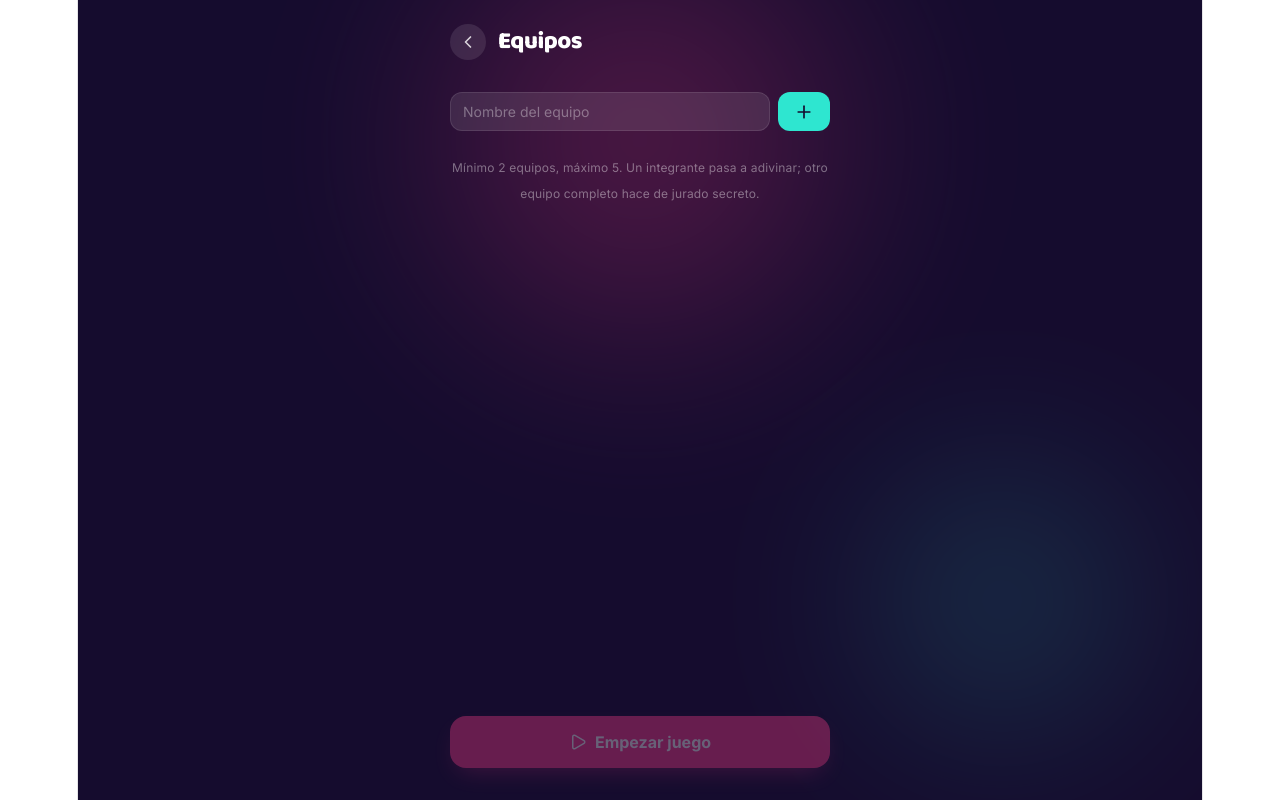
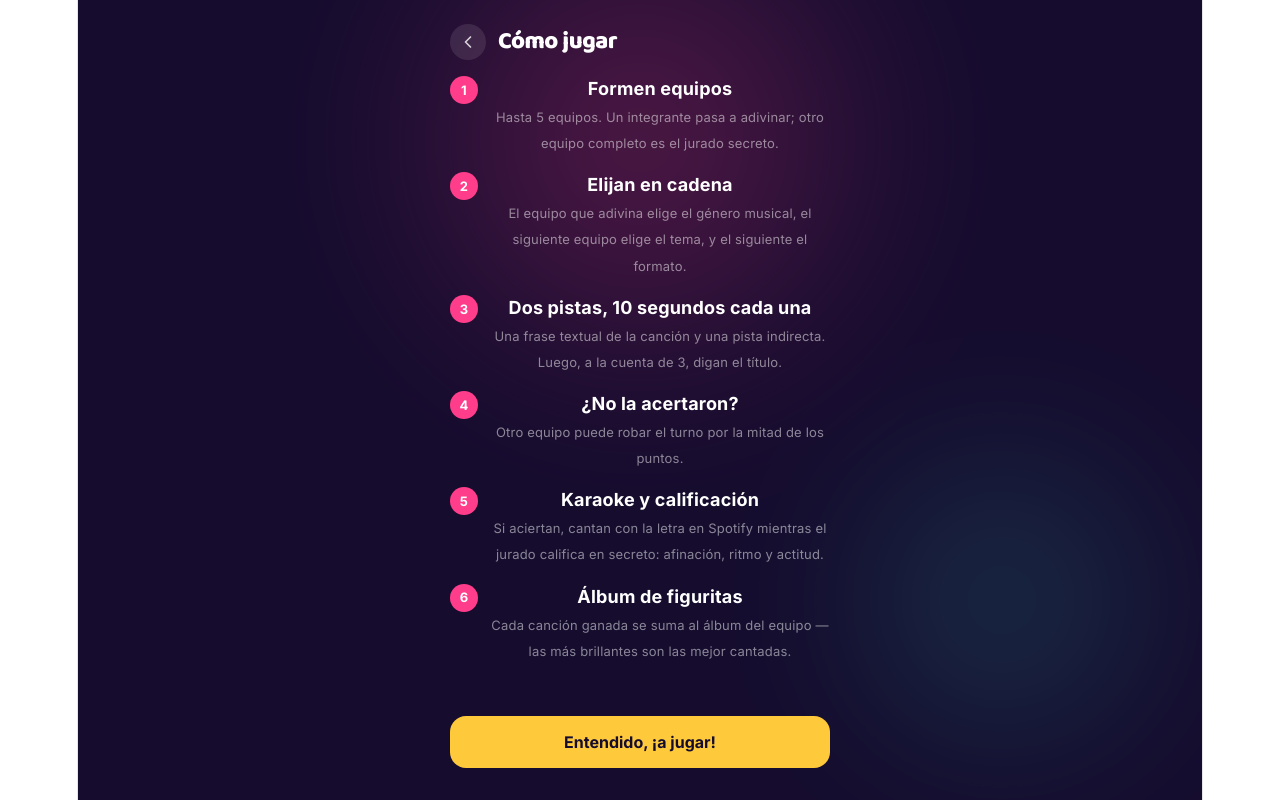
Before and after one commit to cadagave-alt/pistazo, a React (Vite) app: page / in a window 1280 px wide. Both pictures are taken after a click on the button "Jugar". Built offline with nearby package versions, Linux system fonts and the light colour scheme.

Commit message:
Agregar instrucciones, pantallas de transicion y traspasos de celular

```diff
--- a/src/App.jsx
+++ b/src/App.jsx
@@ -137,6 +137,7 @@ export default function Pistazo() {
   const wakeLockRef = useRef(null);
   const tapCountRef = useRef(0);
   const lastTapRef = useRef(0);
+  const [hasSeenInstructions, setHasSeenInstructions] = useState(true);
 
   function handleLogoTap() {
     const now = Date.now();
@@ -244,6 +245,19 @@ export default function Pistazo() {
   }
   useEffect(() => () => clearInterval(timerRef.current), []);
 
+  useEffect(() => {
+    try {
+      const seen = localStorage.getItem("pistazo-seen-instructions");
+      setHasSeenInstructions(!!seen);
+    } catch (e) { /* ignore */ }
+  }, []);
+
+  function dismissInstructions(goToTeams) {
+    try { localStorage.setItem("pistazo-seen-instructions", "1"); } catch (e) {}
+    setHasSeenInstructions(true);
+    setScreen(goToTeams ? "teams" : "home");
+  }
+
   function addTeam() {
     if (!teamInput.trim() || teams.length >= 5) return;
     setTeams([...teams, { id: uid(), name: teamInput.trim(), score: 0, album: [] }]);
@@ -263,7 +277,7 @@ export default function Pistazo() {
     setJuryId(other?.id || null);
   }
 
-  function pickMood(mood, generoFilter, formatoFilter) {
+  function selectSong(mood, generoFilter, formatoFilter) {
     const pool = (library[mood] || []).filter((s) => {
       if (usedIds.includes(s.id)) return false;
       if (generoFilter && generoFilter !== "Todos" && s.genero !== generoFilter) return false;
@@ -283,6 +297,10 @@ export default function Pistazo() {
     setIsSteal(false);
     setAttemptedIds([]);
     setWonById(null);
+    setScreen("getReady");
+  }
+
+  function startClueSequence() {
     setScreen("clue1");
     runCountdown(CLUE_SECONDS, setTimeLeft, () => {
       setScreen("clue2");
@@ -307,6 +325,10 @@ export default function Pistazo() {
   function offerSteal(teamId) {
     setPerformerId(teamId);
     setIsSteal(true);
+    setScreen("stealReady");
+  }
+
+  function startStealSequence() {
     setScreen("countdown");
     runCountdown(COUNT_SECONDS, (t) => { setTimeLeft(t); vibrate(60); }, () => {
       setScreen("waiting");
@@ -382,9 +404,35 @@ export default function Pistazo() {
               <p style={{ color: "rgba(255,255,255,0.5)", marginTop: 8, fontSize: 14 }}>Adivina la canción. Gana la ronda. Cántala como si fuera tuya.</p>
             </div>
             <div style={{ width: "100%", display: "flex", flexDirection: "column", gap: 12, marginTop: 16 }}>
-              <Btn onClick={() => setScreen("teams")}><Users size={18} /> Jugar</Btn>
+              <Btn onClick={() => setScreen(hasSeenInstructions ? "teams" : "instructions")}><Users size={18} /> Jugar</Btn>
+              <Btn variant="secondary" onClick={() => setScreen("instructions")}>Cómo jugar</Btn>
             </div>
           </div>
+        </Stage>
+      )}
+
+      {screen === "instructions" && (
+        <Stage>
+          <Header title="Cómo jugar" onBack={() => setScreen("home")} />
+          <div style={{ display: "flex", flexDirection: "column", gap: 16, flex: 1 }}>
+            {[
+              { n: "1", t: "Formen equipos", d: "Hasta 5 equipos. Un integrante pasa a adivinar; otro equipo completo es el jurado secreto." },
+              { n: "2", t: "Elijan en cadena", d: "El equipo que adivina elige el género musical, el siguiente equipo elige el tema, y el siguiente el formato." },
+              { n: "3", t: "Dos pistas, 10 segundos cada una", d: "Una frase textual de la canción y una pista indirecta. Luego, a la cuenta de 3, digan el título." },
+              { n: "4", t: "¿No la acertaron?", d: "Otro equipo puede robar el turno por la mitad de los puntos." },
+              { n: "5", t: "Karaoke y calificación", d: "Si aciertan, cantan con la letra en Spotify mientras el jurado califica en secreto: afinación, ritmo y actitud." },
+              { n: "6", t: "Álbum de figuritas", d: "Cada canción ganada se suma al álbum del equipo — las más brillantes son las mejor cantadas." },
+            ].map((s) => (
+              <div key={s.n} style={{ display: "flex", gap: 12 }}>
+                <div style={{ width: 28, height: 28, borderRadius: 999, background: C.pink, color: C.white, fontWeight: 900, display: "flex", alignItems: "center", justifyContent: "center", flexShrink: 0, fontSize: 13 }}>{s.n}</div>
+                <div>
+                  <p style={{ color: C.white, fontWeight: 700, margin: 0 }}>{s.t}</p>
+                  <p style={{ color: "rgba(255,255,255,0.5)", fontSize: 13, margin: "2px 0 0 0" }}>{s.d}</p>
+                </div>
+              </div>
+            ))}
+          </div>
+          <Btn variant="gold" onClick={() => dismissInstructions(true)}>Entendido, ¡a jugar!</Btn>
         </Stage>
       )}
 
@@ -522,10 +570,39 @@ export default function Pistazo() {
           </p>
           <div style={{ display: "grid", gridTemplateColumns: "1fr 1fr", gap: 8 }}>
             {FORMATOS.filter((f) => (library[pendingTipo] || []).some((s) => !usedIds.includes(s.id) && s.genero === pendingGenero && s.formato === f)).map((f) => (
-              <button key={f} onClick={() => pickMood(pendingTipo, pendingGenero, f)} style={{ padding: 16, borderRadius: 16, background: "rgba(255,255,255,0.1)", border: "1px solid rgba(255,255,255,0.1)", color: C.white, fontWeight: 700, cursor: "pointer" }}>
+              <button key={f} onClick={() => selectSong(pendingTipo, pendingGenero, f)} style={{ padding: 16, borderRadius: 16, background: "rgba(255,255,255,0.1)", border: "1px solid rgba(255,255,255,0.1)", color: C.white, fontWeight: 700, cursor: "pointer" }}>
                 {f}
               </button>
             ))}
+          </div>
+        </Stage>
+      )}
+
+      {screen === "getReady" && currentSong && (
+        <Stage>
+          <div style={{ flex: 1, display: "flex", flexDirection: "column", alignItems: "center", justifyContent: "center", gap: 20, textAlign: "center" }}>
+            <Sparkles color={C.gold} size={36} />
+            <div>
+              <h2 style={{ fontSize: 26, fontWeight: 900, color: C.white, fontFamily: "'Baloo 2', sans-serif", margin: 0 }}>¡Se vienen las pistas!</h2>
+              <p style={{ color: "rgba(255,255,255,0.6)", fontSize: 14, marginTop: 8 }}>
+                Le toca adivinar a <strong style={{ color: C.white }}>{performer?.name}</strong>. Van a ver 2 pistas, 10 segundos cada una — luego tienen que decir el nombre.
+              </p>
+            </div>
+            <p style={{ color: "rgba(255,255,255,0.4)", fontSize: 12 }}>{jury?.name} es el jurado secreto de esta ronda.</p>
+            <Btn variant="gold" onClick={startClueSequence}>Comenzar</Btn>
+          </div>
+        </Stage>
+      )}
+
+      {screen === "stealReady" && currentSong && (
+        <Stage>
+          <div style={{ flex: 1, display: "flex", flexDirection: "column", alignItems: "center", justifyContent: "center", gap: 20, textAlign: "center" }}>
+            <Sparkles color={C.teal} size={36} />
+            <h2 style={{ fontSize: 24, fontWeight: 900, color: C.white, fontFamily: "'Baloo 2', sans-serif", margin: 0 }}>¡Oportunidad de robo!</h2>
+            <p style={{ color: "rgba(255,255,255,0.6)", fontSize: 14 }}>
+              Pasa el celular a <strong style={{ color: C.white }}>{performer?.name}</strong>. A la cuenta de 3 deben decir el nombre.
+            </p>
+            <Btn variant="teal" onClick={startStealSequence}>Listo</Btn>
           </div>
         </Stage>
       )}
@@ -606,6 +683,7 @@ export default function Pistazo() {
             {wonById ? (
               <>
                 <p style={{ color: "rgba(255,255,255,0.6)", fontSize: 14 }}>¡{teams.find((t) => t.id === wonById)?.name} ganó esta ronda!</p>
+                <p style={{ color: "rgba(255,255,255,0.4)", fontSize: 12 }}>Pasa el celular a {teams.find((t) => t.id === wonById)?.name} para cantar.</p>
                 <Btn variant="gold" onClick={() => setScreen("karaoke")}><Mic2 size={18} /> Ir al karaoke</Btn>
               </>
             ) : (
@@ -633,7 +711,20 @@ export default function Pistazo() {
               <p style={{ color: "rgba(255,255,255,0.3)", fontSize: 12 }}>No hay link de Spotify guardado para esta canción.</p>
             )}
             <p style={{ color: "rgba(255,255,255,0.3)", fontSize: 12 }}>{jury?.name}: tapen la pantalla, van a calificar en secreto.</p>
-            <Btn onClick={() => setScreen("jury")}><Star size={18} /> Calificar el karaoke</Btn>
+            <Btn onClick={() => setScreen("juryHandoff")}><Star size={18} /> Calificar el karaoke</Btn>
+          </div>
+        </Stage>
+      )}
+
+      {screen === "juryHandoff" && (
+        <Stage>
+          <div style={{ flex: 1, display: "flex", flexDirection: "column", alignItems: "center", justifyContent: "center", gap: 20, textAlign: "center" }}>
+            <EyeOff color={C.teal} size={36} />
+            <h2 style={{ fontSize: 24, fontWeight: 900, color: C.white, fontFamily: "'Baloo 2', sans-serif", margin: 0 }}>Turno del jurado</h2>
+            <p style={{ color: "rgba(255,255,255,0.6)", fontSize: 14 }}>
+              Pasa el celular al equipo jurado: <strong style={{ color: C.white }}>{jury?.name}</strong>. Que el resto no vea la pantalla.
+            </p>
+            <Btn variant="teal" onClick={() => setScreen("jury")}>Continuar</Btn>
           </div>
         </Stage>
       )}
```
